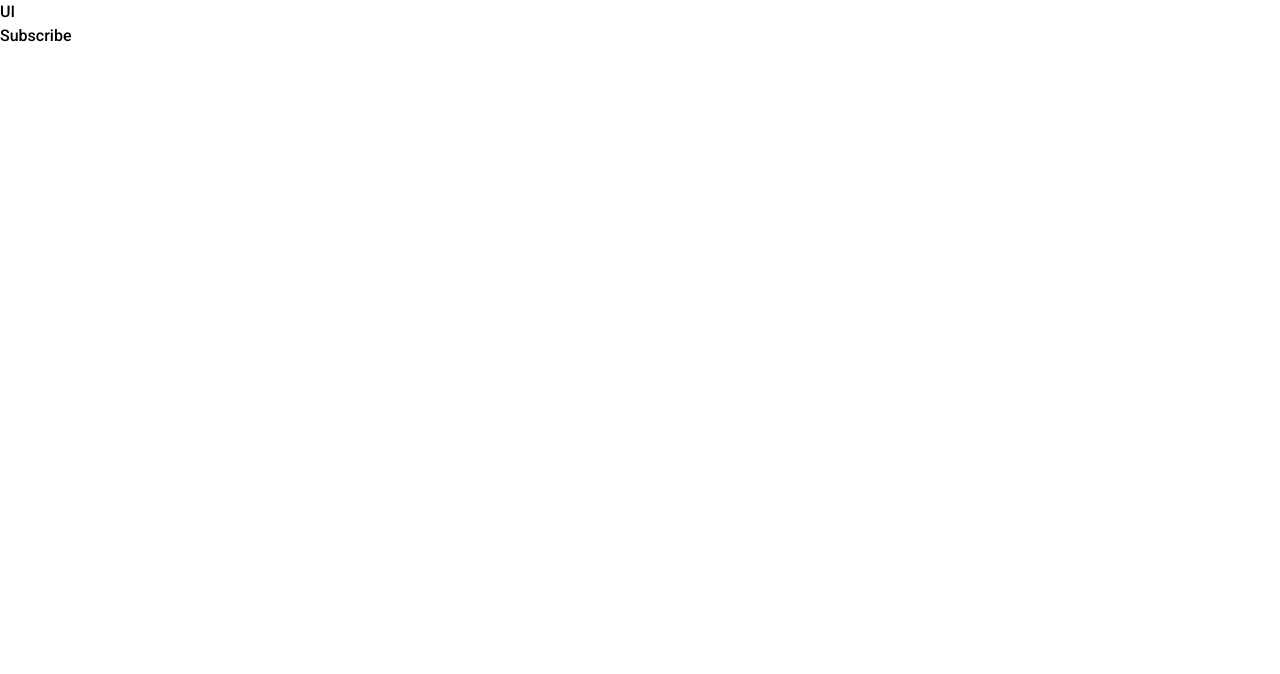
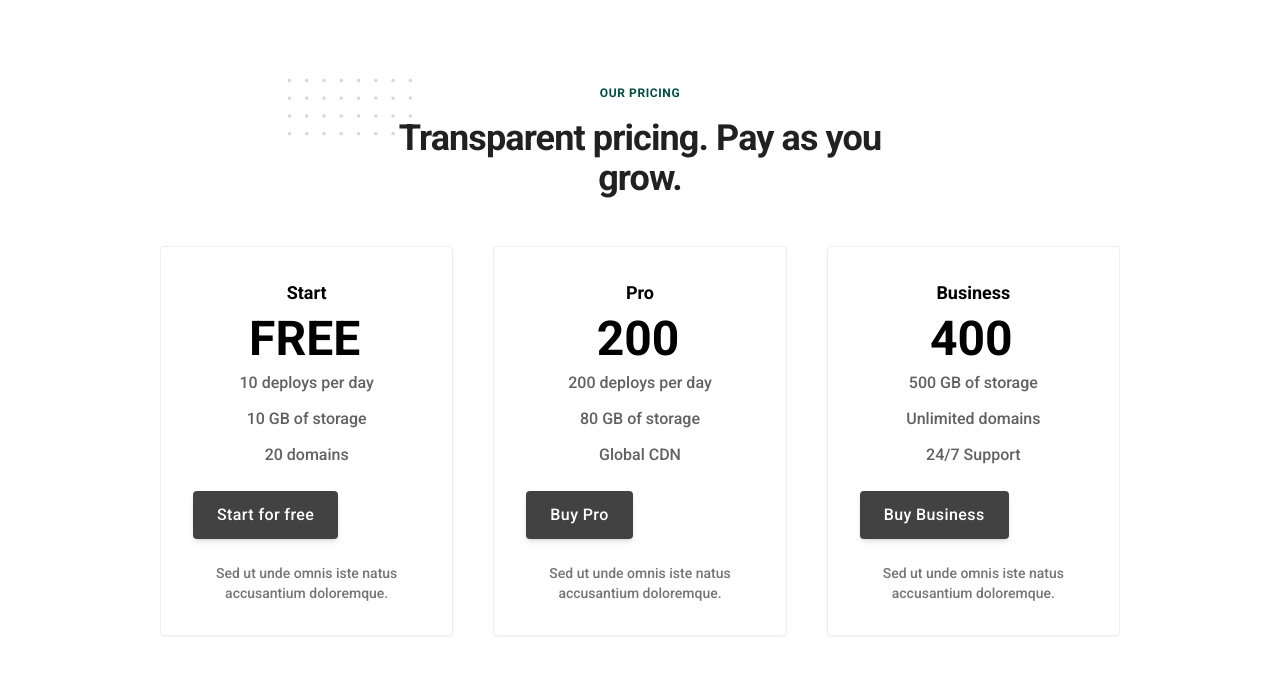
Before and after one commit to AakashSingh20/Maven-frontend, a React (Create React App) app: page /primium in a window 1280 px wide. Shown: the top 674 px of the page. Built offline with nearby package versions, Linux system fonts and the light colour scheme.

Commit message:
Pricing UI added

```diff
--- a/src/layouts/Subscription.js
+++ b/src/layouts/Subscription.js
@@ -1,44 +1,145 @@
 import React from 'react'
-import {loadStripe} from '@stripe/stripe-js';
+import { loadStripe } from '@stripe/stripe-js';
+import { CheckCircle } from 'lucide-react';
+import { XCircle } from 'lucide-react';
 
 const Subscription = () => {
 
-    const makePayment = async()=>{
+    const makePayment = async (amount) => {
         const stripe = await loadStripe("pk_test_51OWB0bSHIT7HwH4CJUTKLyX0jSKROMDYIdXLeWrmglyjoTQX5iuZQejxk4M8LLCPP7ndSYu2PoBGud15lZGHOwFM00tWmIclPa");
 
         const body = {
-           amount:1000
+            amount: amount
         }
 
         const headers = {
-            "Content-Type":"application/json"
+            "Content-Type": "application/json"
         }
 
-        const response = await fetch("http://localhost:4000/stripe/create-checkout-session",{
-            method:"POST",
-            headers:headers,
-            body:JSON.stringify(body)
+        const response = await fetch("http://localhost:4000/stripe/create-checkout-session", {
+            method: "POST",
+            headers: headers,
+            body: JSON.stringify(body)
         });
 
         const session = await response.json();
 
         const result = stripe.redirectToCheckout({
-            sessionId:session.id
+            sessionId: session.id
         });
 
-        if(result.error){
+        if (result.error) {
             console.log(result.error);
         }
     }
 
+
+    const priceInfo = [
+        {
+            title: "Start",
+            price: "FREE",
+            features: [
+                "10 deploys per day",
+                "10 GB of storage",
+                "20 domains"
+            ],
+            footer: "Sed ut unde omnis iste natus accusantium doloremque.",
+            button: "Start for free"
+        },
+        {
+            title: "Pro",
+            price: "200",
+            features: [
+                "200 deploys per day",
+                "80 GB of storage",
+                "Global CDN"
+            ],
+            footer: "Sed ut unde omnis iste natus accusantium doloremque.",
+            button: "Buy Pro"
+        },
+        {
+            title: "Business",
+            price: "400",
+            features: [
+                "500 GB of storage",
+                "Unlimited domains",
+                "24/7 Support"
+            ],
+            footer: "Sed ut unde omnis iste natus accusantium doloremque.",
+            button: "Buy Business"
+        }
+    ]
+
     return (
         <>
+            <div className="px-4 py-16 mx-auto sm:max-w-xl md:max-w-full lg:max-w-screen-xl md:px-24 lg:px-8 lg:py-20">
+                <div className="max-w-xl mb-10 md:mx-auto sm:text-center lg:max-w-2xl md:mb-12">
                     <div>
-            UI
+                        <p className="inline-block px-3 py-px mb-4 text-xs font-semibold tracking-wider text-teal-900 uppercase rounded-full bg-teal-accent-400">
+                            Our Pricing
+                        </p>
                     </div>
+                    <h2 className="max-w-lg mb-6 font-sans text-3xl font-bold leading-none tracking-tight text-gray-900 sm:text-4xl md:mx-auto">
+                        <span className="relative inline-block">
+                            <svg
+                                viewBox="0 0 52 24"
+                                fill="currentColor"
+                                className="absolute top-0 left-0 z-0 hidden w-32 -mt-8 -ml-20 text-blue-gray-100 lg:w-32 lg:-ml-28 lg:-mt-10 sm:block"
+                            >
+                                <defs>
+                                    <pattern
+                                        id="7e5e8ff8-1960-4094-a63a-2a0c0f922d69"
+                                        x="0"
+                                        y="0"
+                                        width=".135"
+                                        height=".30"
+                                    >
+                                        <circle cx="1" cy="1" r=".7" />
+                                    </pattern>
+                                </defs>
+                                <rect
+                                    fill="url(#7e5e8ff8-1960-4094-a63a-2a0c0f922d69)"
+                                    width="52"
+                                    height="24"
+                                />
+                            </svg>
+                            <span className="relative">Transparent</span>
+                        </span>{' '}
+                        pricing. Pay as you grow.
+                    </h2>
+                </div>
+                <div className="grid max-w-md gap-10 row-gap-5 lg:max-w-screen-lg sm:row-gap-10 lg:grid-cols-3 xl:max-w-screen-lg sm:mx-auto">
+                    {priceInfo.map((price, index) => (
+                        <div className="flex flex-col justify-between p-8 transition-shadow duration-300 bg-white border rounded shadow-sm sm:items-center hover:shadow ">
+                            <div className="text-center">
+                                <div className="text-lg font-semibold">{price.title}</div>
+                                <div className="flex items-center justify-center mt-2">
+                                    <div className="mr-1 text-5xl font-bold">{price.price}</div>
+                                </div>
+                                <div className="mt-2 space-y-3">
+                                    {price.features.map((feature, index) => (
+                                        <div key={index} className="text-gray-700">{feature}</div>
+                                    ))}
+                                </div>
+                            </div>
+                            <div>
                                 <button
-            onClick={makePayment}
-        >Subscribe</button>
+                                    onClick={() => makePayment(price.price)}
+                                >
+                                    <a
+                                        className="inline-flex items-center justify-center w-full h-12 px-6 mt-6 font-medium tracking-wide text-white transition duration-200 bg-gray-800 rounded shadow-md hover:bg-gray-900 focus:shadow-outline focus:outline-none"
+                                    >
+                                        {price.button}
+                                    </a>
+                                </button>
+                                <p className="max-w-xs mt-6 text-xs text-gray-600 sm:text-sm sm:text-center sm:max-w-sm sm:mx-auto">
+                                    {price.footer}
+                                </p>
+                            </div>
+                        </div>
+                    ))}
+                </div>
+            </div>
         </>
     )
 }
```
Lines whose indentation alone changed are shown as unchanged.
